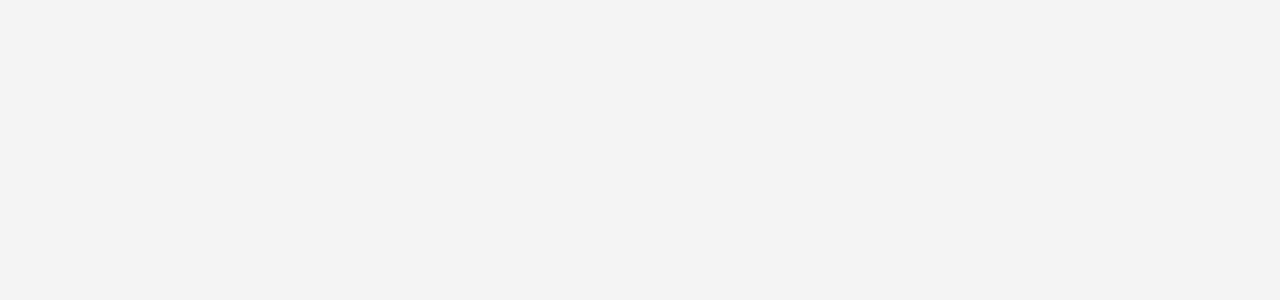
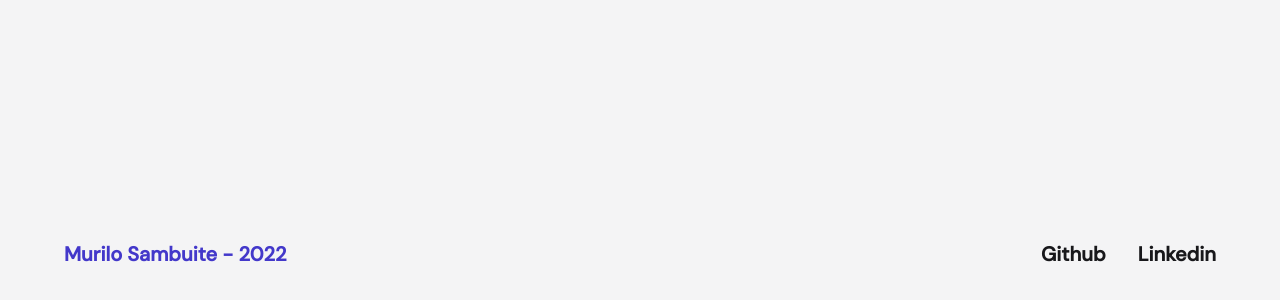
Before and after one commit to sambuite/portfolio, a Next.js app: page / in a window 1280 px wide. Shown: the part 712-1012 px from the top of the page. Before the commit the page ends 800 px from the top, so only its background shows below. Built offline with nearby package versions, Linux system fonts and the light colour scheme.

Commit message:
add footer

```diff
--- a/src/components/Footer.tsx
+++ b/src/components/Footer.tsx
@@ -1,3 +1,19 @@
 export function Footer() {
-  return <div />;
+  return (
+    <footer className="flex items-center text-zinc-900 mb-20">
+      <div className="flex w-full max-w-6xl mx-auto mt-14 justify-between">
+        <span className="text-xl text-indigo-700 font-semibold">
+          Murilo Sambuite - 2022
+        </span>
+        <nav className="self-end ">
+          <a className="text-xl font-semibold ml-8" href="#">
+            Github
+          </a>
+          <a className="text-xl font-semibold ml-8" href="#">
+            Linkedin
+          </a>
+        </nav>
+      </div>
+    </footer>
+  );
 }
--- a/src/pages/index.tsx
+++ b/src/pages/index.tsx
@@ -1,4 +1,5 @@
 import Head from 'next/head';
+import { Footer } from '../components/Footer';
 import { Header } from '../components/Header';
 
 export default function Home() {
@@ -9,6 +10,8 @@ export default function Home() {
       </Head>
       <div>
         <Header />
+        <main className="flex max-h-screen h-screen"></main>
+        <Footer />
       </div>
     </>
   );
```
